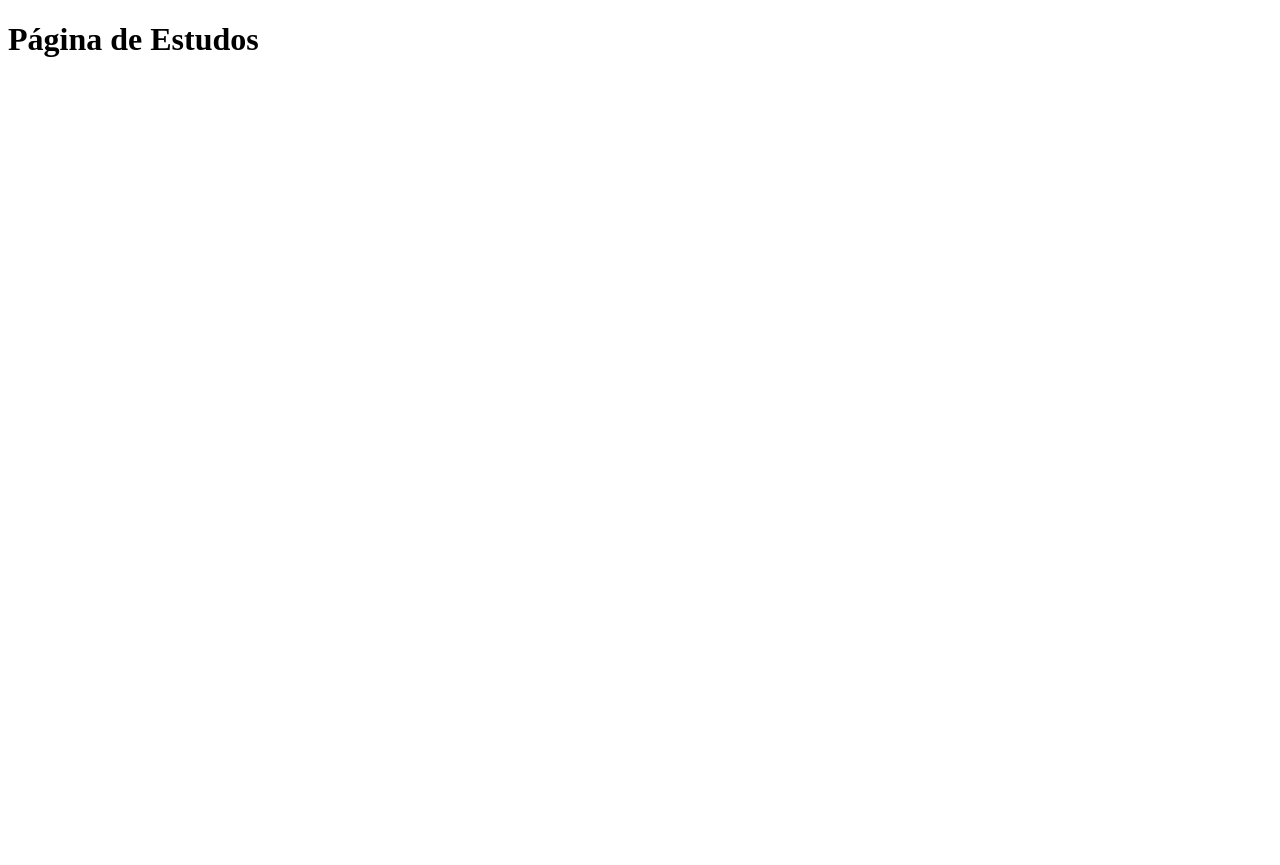
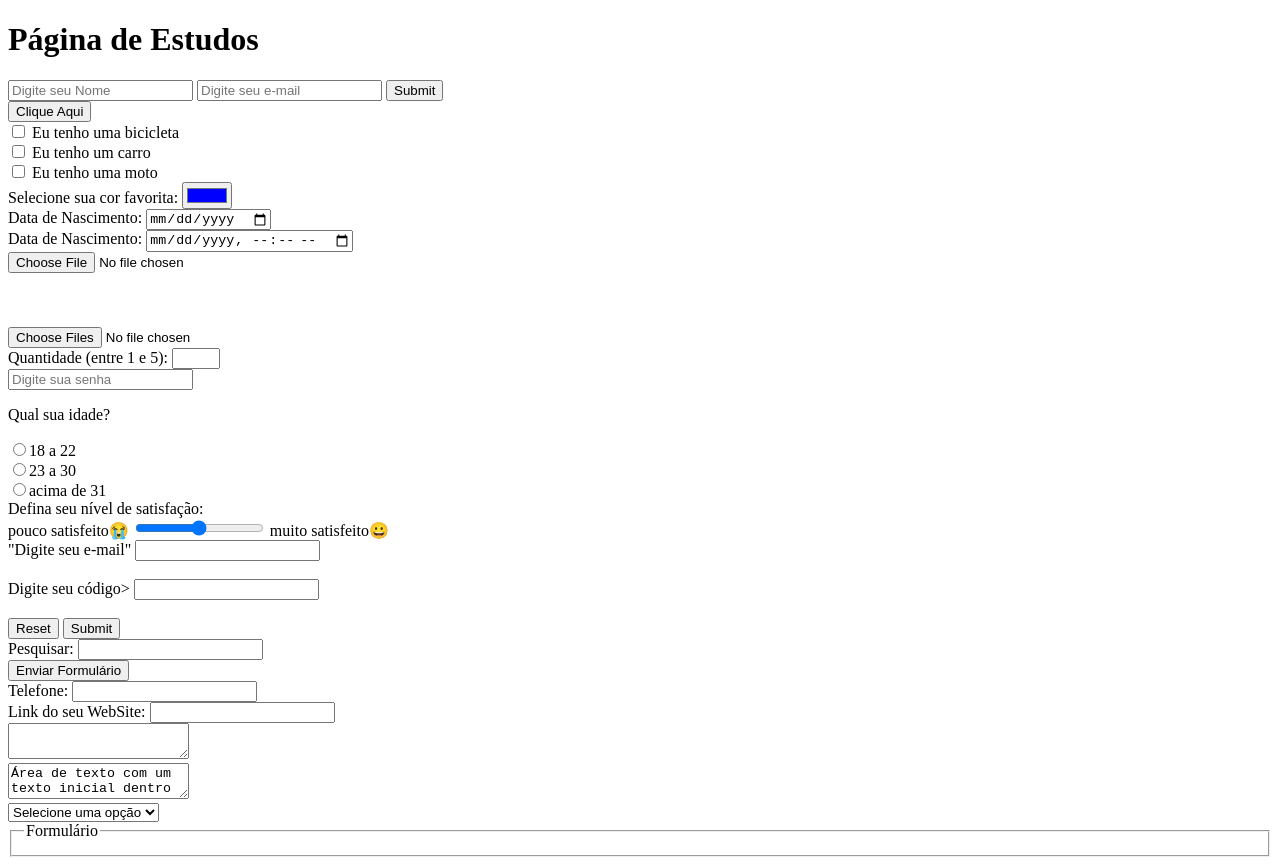
Before and after one commit to cauarmoreira6/estudos_html, a plain HTML site: page index.html in a window 1280 px wide. Before the commit the page ends 800 px from the top, so only its background shows below. Drawn offline with Linux system fonts and the light colour scheme.

Commit message:
aprendizados sobre o formulario

```diff
--- a/index.html
+++ b/index.html
@@ -7,5 +7,118 @@
 </head>
 <body>
     <h1>Página de Estudos</h1>
+    <form method="get" action="envio_dados.php">
+        <input type="text" name="nome" placeholder="Digite seu Nome">
+        <input type="e-mail" name="email" placeholder="Digite seu e-mail">
+        <input type="submit" name="enviar" placeholder="Enviar">
+    </form>
+
+    <form>
+        <input type="button" value="Clique Aqui" onclick="msg()">
+    </form>
+
+    <form>
+        <input type="checkbox" name="veiculo1" value="bicicleta">
+        Eu tenho uma bicicleta<br>
+        <input type="checkbox" name="veiculo2" value="carro">
+        Eu tenho um carro<br>
+        <input type="checkbox" name="veiculo3" value="moto">
+        Eu tenho uma moto
+    </form>
+
+    <form>
+        Selecione sua cor favorita: <input type="color" name="favcor"
+        value="#0000FF">
+    </form>
+
+    <form>
+        Data de Nascimento: <input type="date" name="nascimento">
+    </form>
+
+    <form>
+        Data de Nascimento: <input type="datetime-local" name="bdaytime">
+    </form>
+    <!--Para permitir o envio de um unico arquivo por vez-->
+    <form>
+        <input type="file" name="arquivo">
+    </form>
+    <br><br><br>
+    <!--Para permitir seleção de multiplos arquivos-->
+    <form>
+        <input type="file" name="arquivos" multiple>
+    </form>
+
+    <form>
+        Quantidade (entre 1 e 5): <input type="number" name="qtd"
+        min="1" max="5">
+    </form>
+
+    <form>
+        <input type="password" name="senha" placeholder="Digite sua senha">
+    </form>
+
+    <form>
+        <p>Qual sua idade?</p>
+        <input type="radio" name="idade" value="18_22">18 a 22<br>
+        <input type="radio" name="idade" value="23_30">23 a 30<br>
+        <input type="radio" name="idade" value="mais31">acima de 31<br>
+    </form>
+
+    <form>
+        Defina seu nível de satisfação:<br>
+        pouco satisfeito😭
+        <input type="range" name="satisfacao" min="0" max="10">
+        muito satisfeito😀
+    </form>
+
+    <form>
+        <label for="email">"Digite seu e-mail"</label>
+        <input type="email" id="email" name="email"><br><br>
+        <label for="pin">Digite seu código></label>
+        <input type="text" id="pin" name="pin" maxlength="4"><br><br>
+        <input type="reset" value="Reset">
+        <input type="submit" value="Submit">
+    </form>
+
+    <form>
+        Pesquisar: <input type="search" name="q">
+    </form>
+
+    <form>
+        <input type="submit" value="Enviar Formulário">
+    </form>
+
+    <form>
+        Telefone: <input type="tel" name="usetel">
+    </form>
+
+    <form>
+        Link do seu WebSite: <input type="url" name="webpage">
+    </form>
+
+    <form>
+        <textarea></textarea>
+        <br>
+        <textarea>Área de texto com um texto inicial dentro</textarea>
+    </form>
+
+    <select name="lista" id="lista">
+        <option>Selecione uma opção</option>
+        <option>Macarrão</option>
+        <option>Pizza</option>
+        <option>Nhoque</option>
+        <option>Canelone</option>
+    </select>
+
+    <fieldset>
+        <legend>Formulário</legend>
+    </fieldset>
+
+
+    <script>
+        function msg(){
+            alert("Você clicou no botão!")
+        }
+    </script>
 </body>
 </html>
```
